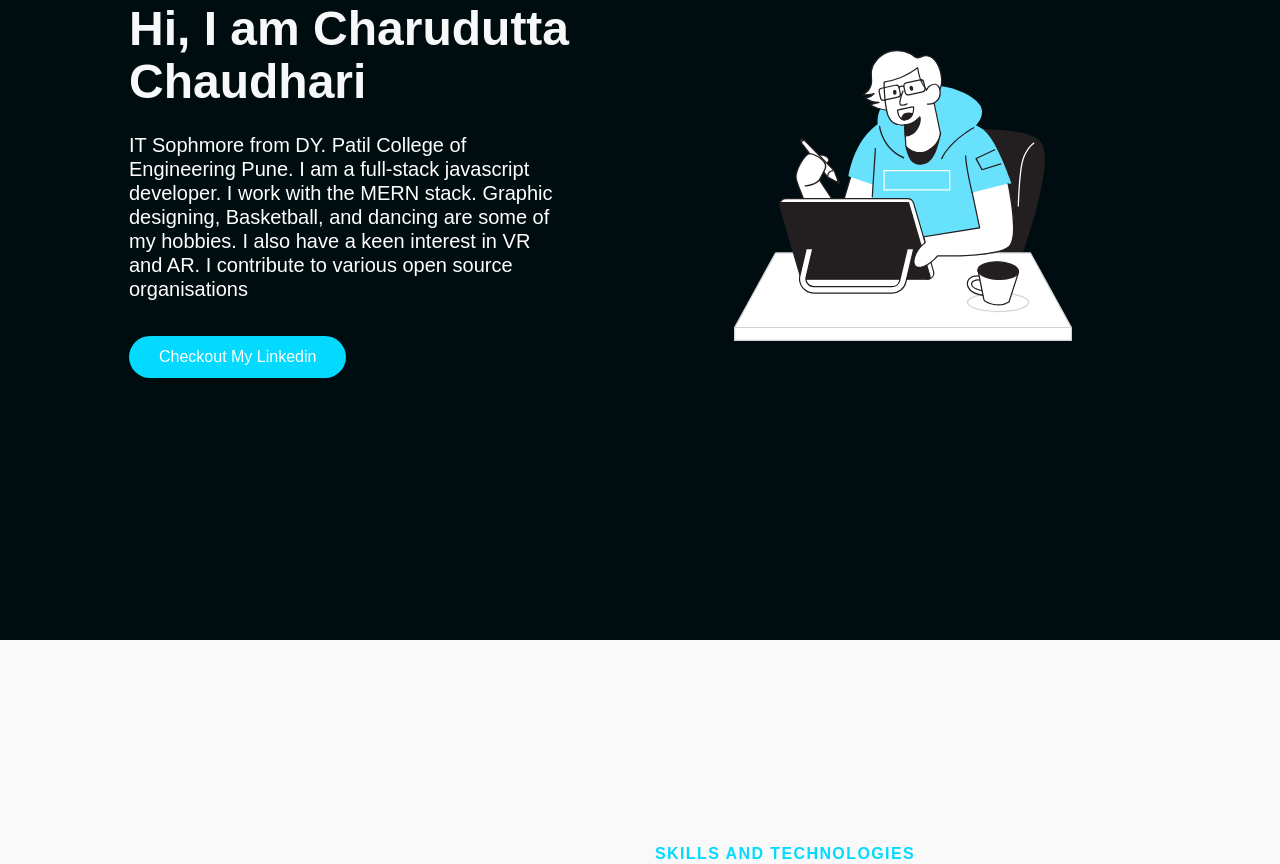
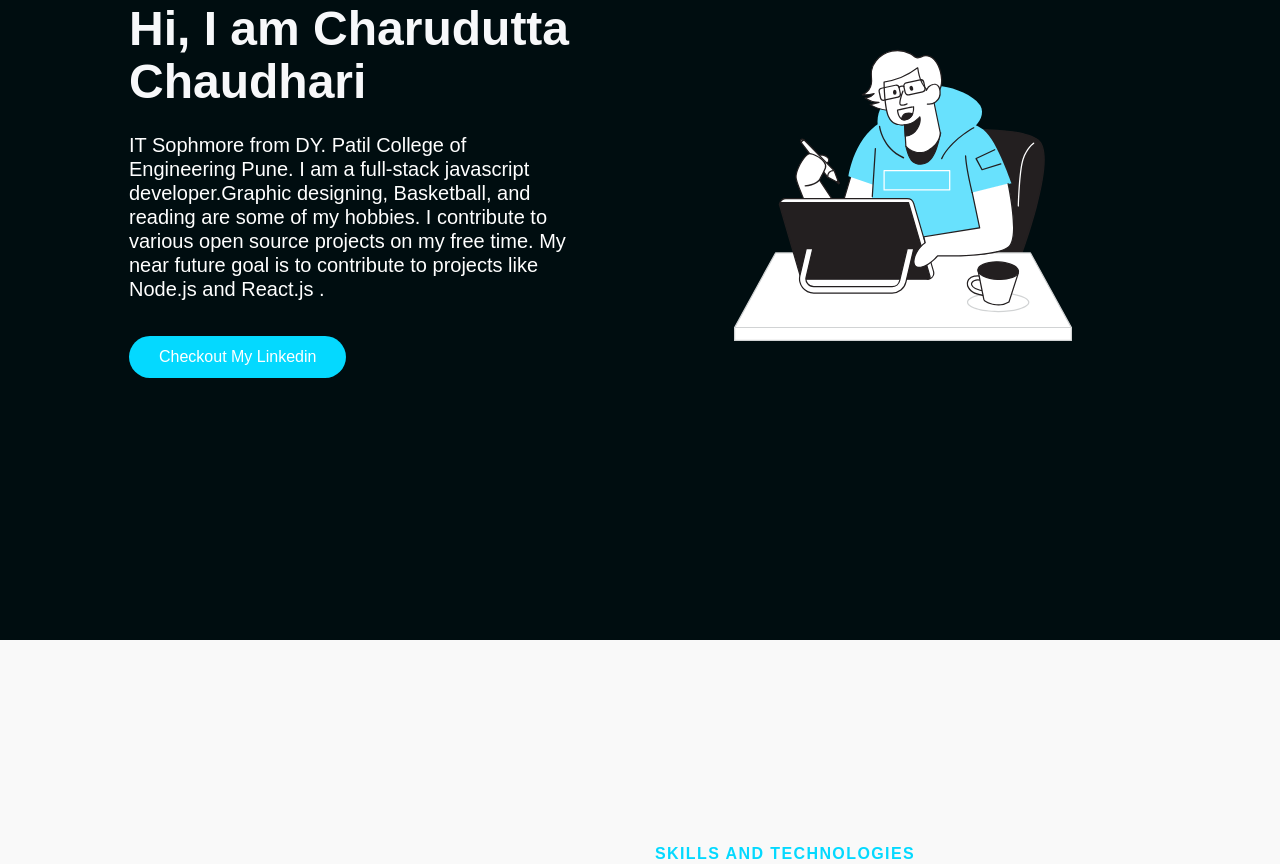
Before and after one commit to restrictedCodex/portfolio, a React (Create React App) app: page / in a window 1280 px wide. Shown: the part 1020-1884 px from the top of the page. Built offline with nearby package versions, Linux system fonts and the light colour scheme.

Commit message:
💾 data edited

```diff
--- a/src/componenets/InfoSection/Data.js
+++ b/src/componenets/InfoSection/Data.js
@@ -6,7 +6,7 @@ export const homeObjOne = {
     lightTextDesc: true,
     topLine: 'About Me',
     headLine: 'Hi, I am Charudutta Chaudhari',
-    description: 'IT Sophmore from DY. Patil College of Engineering Pune. I am a full-stack javascript developer. I work with the MERN stack. Graphic designing, Basketball, and dancing are some of my hobbies. I also have a keen interest in VR and AR. I contribute to various open source organisations',
+    description: 'IT Sophmore from DY. Patil College of Engineering Pune.  I am a full-stack javascript developer.Graphic designing, Basketball, and reading are some of my hobbies. I contribute to various open source projects on my free time. My near future goal is to contribute to projects like Node.js and React.js .',
     buttonLabel: 'Checkout My Linkedin',
     imgStart: false,
     img: require('../../images/about.svg').default,
```
